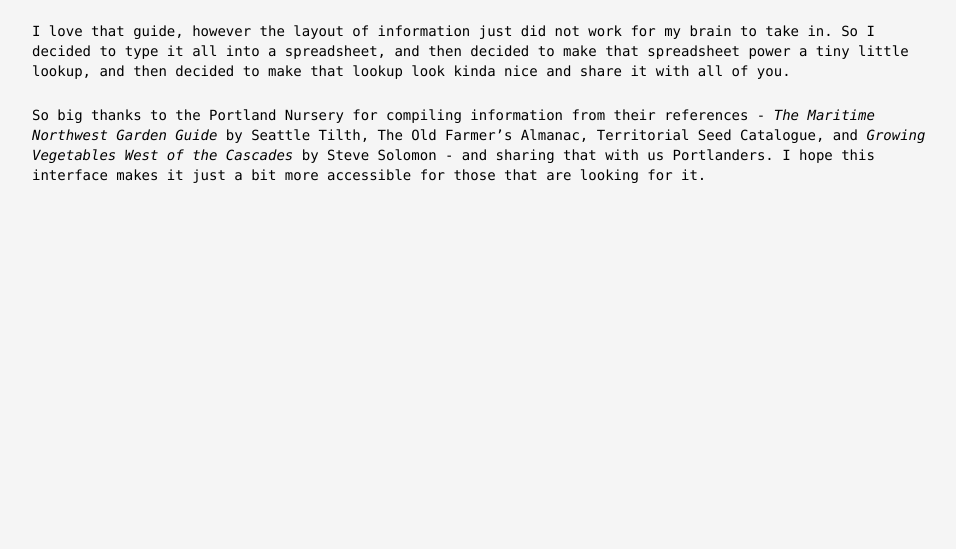
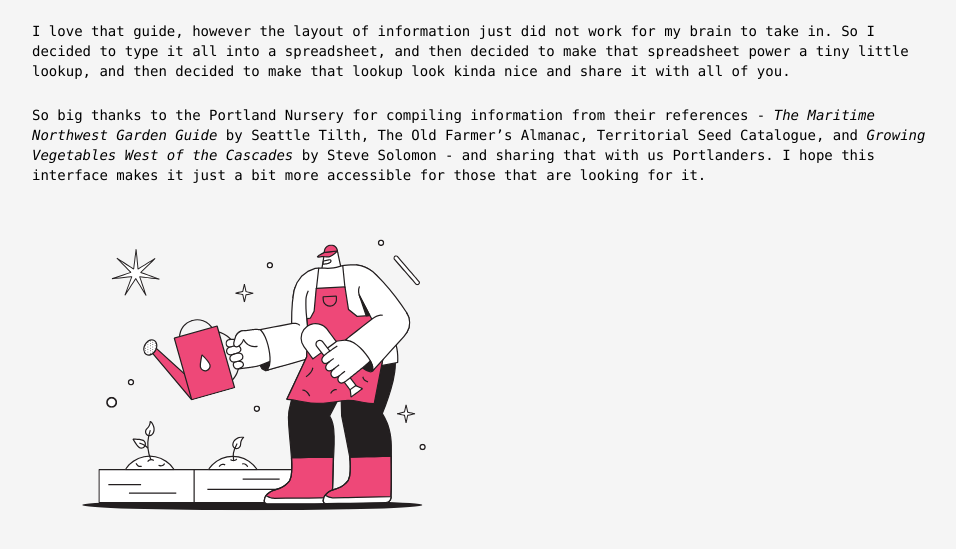
Before and after one commit to anotherpatrickcollins/portland-planting-guide, a plain HTML site: page about.html in a window 1280 px wide. Shown: the part 143-692 px from the top of the page, without its empty margins (160-1116 px from the left). Drawn offline with nearby package versions, Linux system fonts and the light colour scheme.

Commit message:
Update about.html

```diff
--- a/about.html
+++ b/about.html
@@ -25,5 +25,10 @@
     <p class="mb-6 text-sm font-mono">
       So big thanks to the Portland Nursery for compiling information from their references - <em>The Maritime Northwest Garden Guide</em> by Seattle Tilth, The Old Farmer’s Almanac, Territorial Seed Catalogue, and <em>Growing Vegetables West of the Cascades</em> by Steve Solomon - and sharing that with us Portlanders. I hope this interface makes it just a bit more accessible for those that are looking for it.
     </p>
+
+    <div class="w-1/2 h-1/2 z-0 pointer-events-none">
+      <img src="/portland-planting-guide/gardener.svg" alt="Gardener illustration" class="w-full h-full object-contain" />
+    </div>
+
 </body>
 </html>
```
